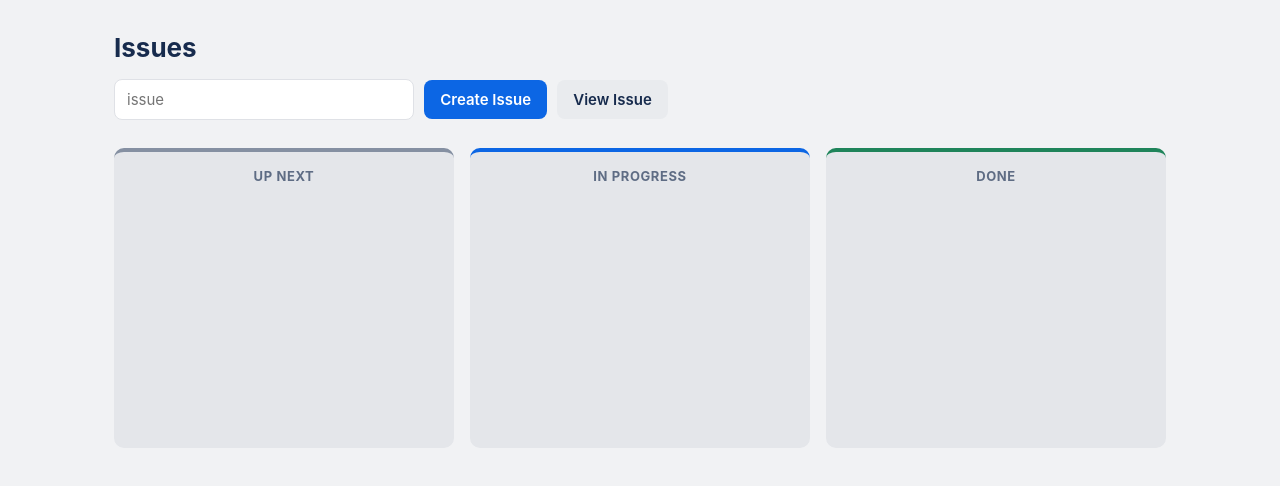
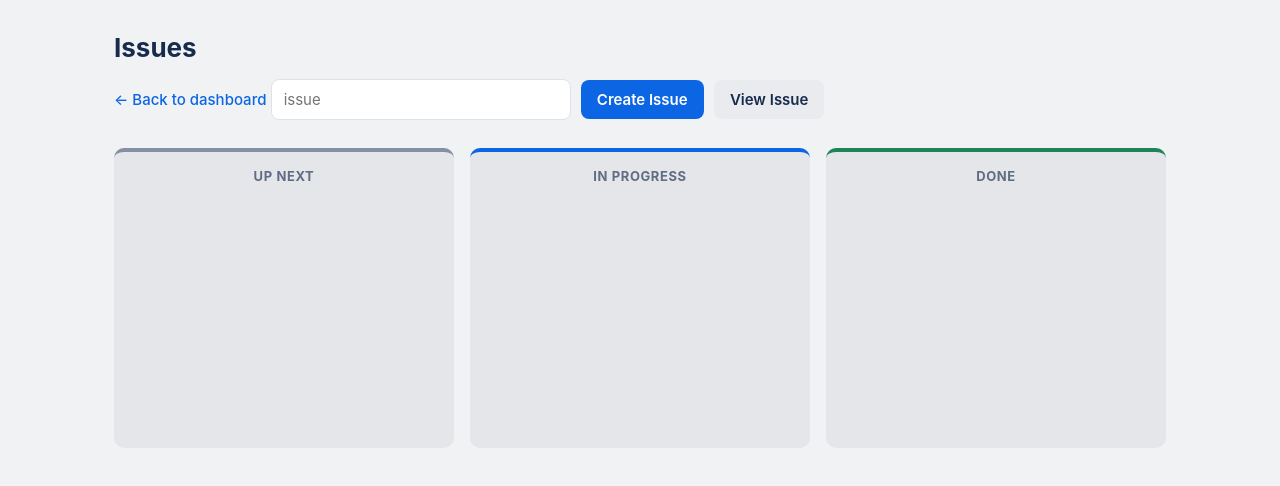
Before and after one commit to hariprasaad2000/Jira-clone-, a website: page public/issues.html in a window 1280 px wide. Drawn offline with nearby package versions, Linux system fonts and the light colour scheme.

Commit message:
Back to dashboard link on issues page

```diff
--- a/public/issues.html
+++ b/public/issues.html
@@ -45,6 +45,7 @@
 </head>
 
     <body>
+        <a href="dashboard.html">← Back to dashboard</a>
 
         <input id = "title" type = "text" placeholder= "issue">
          <button onclick = "Issue()">Create Issue </button>
```
